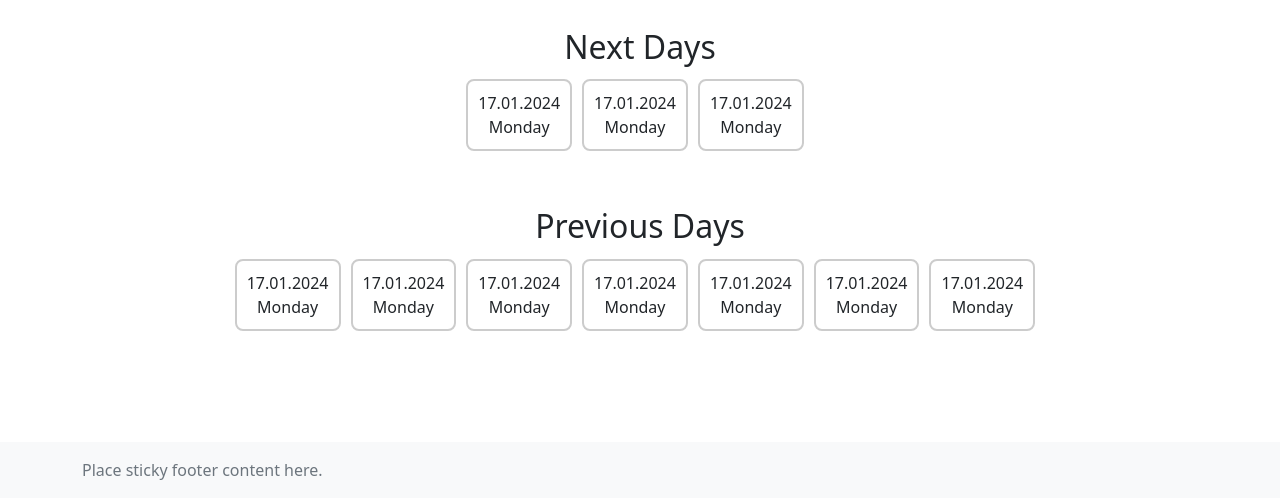
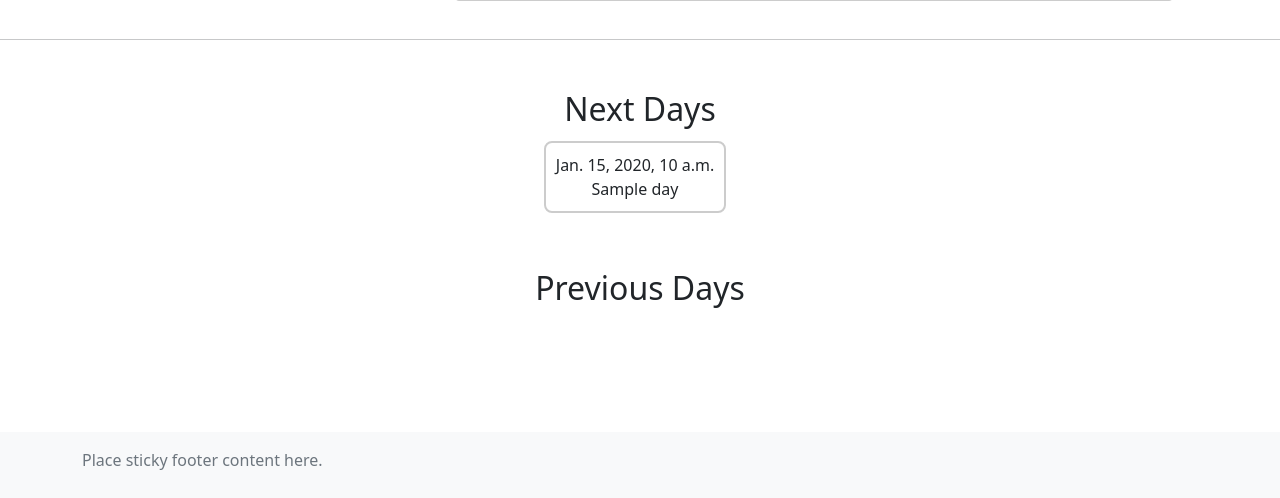
Before and after one commit to KyryloYefremov/WeatherApp, a Django app: template weatherapp/weather/templates/index.html in a window 1280 px wide. Shown: the part 517-1015 px from the top of the page. After the commit the page ends 987 px from the top, so only its background shows below. Run offline with Django 5.2, Linux system fonts and the light colour scheme; a user stored in the database is signed in; tables that the repository leaves empty hold one stand-in row (values such as "Sample post"); the template is opened without the code that fills it: most values are stand-ins (such as "Sample title", 1, 10 or a date in 2020); grey boxes marked "Sample" are stand-in pictures.

Commit message:
add historical data

```diff
--- a/weatherapp/weather/templates/index.html
+++ b/weatherapp/weather/templates/index.html
@@ -15,7 +15,7 @@
 <div id="nav-tabs-div">
     <ul class="nav nav-tabs">
       <li class="nav-item">
-          <a class="nav-link active" aria-current="page" href="#">{{ today_forecast.city }}</a>
+          <a class="nav-link active" aria-current="page" href="#">{{ forecast.city }}</a>
       </li>
     </ul>
 </div>
@@ -24,20 +24,20 @@
   <div class="row weather-container">
     <div class="col-md-4">
       <!-- Content for the first column -->
-        <img src="{% static today_forecast.icon_src %}" alt="" id="weather-img">
+        <img src="{% static forecast.icon_src %}" alt="" id="weather-img">
     </div>
     <div class="col-md-8">
       <!-- Content for the second column -->
-        <h2>Actual Weather {{ today_forecast.city }}: {{ today_forecast.date }} </h2>
+        <h2>Actual Weather {{ forecast.city }}: {{ forecast.date }} </h2>
         <p>
-            <span class="temp">{{ today_forecast.mintemp }} - {{ today_forecast.maxtemp }}</span>
+            <span class="temp">{{ forecast.mintemp }} - {{ forecast.maxtemp }}</span>
             <span class="temp-symbol">°C</span>
         </p>
-        <p>{{ today_forecast.condition }}.</p>
-        <p>Rain probability: {{ today_forecast.daily_chance_of_rain }}%</p>
+        <p>{{ forecast.condition }}.</p>
+        <p>Rain probability: {{ forecast.daily_chance_of_rain }}%</p>
 
         <div class="time-list">
-            {% for hour in today_forecast.hourly %}
+            {% for hour in forecast.hourly %}
             <div class="time-item">
                 {% for time, degrees in hour.items %}
                   <div class="degrees">{{ degrees }}°C</div>
@@ -59,18 +59,12 @@
         <div class="col-md" id="next-days-forecast">
             <h2>Next Days</h2>
             <div class="forecast-list">
-                <div class="forecast-item">
-                    <div class="forecast-day">17.01.2024</div>
-                    <div class="forecast-degrees">Monday</div>
+                {% for date in next_dates %}
+                <div class="forecast-item" onclick="location.href='{% url "get_city_forecast" forecast.city date.date%}'">
+                    <div class="forecast-day">{{ date.date }}</div>
+                    <div class="forecast-degrees">{{ date.day }}</div>
                 </div>
-                <div class="forecast-item">
-                    <div class="forecast-day">17.01.2024</div>
-                    <div class="forecast-degrees">Monday</div>
-                </div>
-                <div class="forecast-item">
-                    <div class="forecast-day">17.01.2024</div>
-                    <div class="forecast-degrees">Monday</div>
-                </div>
+                {% endfor %}
             </div>
         </div>
 
@@ -80,34 +74,12 @@
             </div>
 
             <div class="forecast-list">
-                <div class="forecast-item">
-                    <div class="forecast-day">17.01.2024</div>
-                    <div class="forecast-degrees">Monday</div>
+                {% for date in prev_dates %}
+                <div class="forecast-item" onclick="location.href='{% url "get_city_forecast" forecast.city date.date%}'">
+                    <div class="forecast-day">{{ date.date }}</div>
+                    <div class="forecast-degrees">{{ date.day }}</div>
                 </div>
-                <div class="forecast-item">
-                    <div class="forecast-day">17.01.2024</div>
-                    <div class="forecast-degrees">Monday</div>
-                </div>
-                <div class="forecast-item" >
-                    <div class="forecast-day">17.01.2024</div>
-                    <div class="forecast-degrees">Monday</div>
-                </div>
-                <div class="forecast-item">
-                    <div class="forecast-day">17.01.2024</div>
-                    <div class="forecast-degrees">Monday</div>
-                </div>
-                <div class="forecast-item">
-                    <div class="forecast-day">17.01.2024</div>
-                    <div class="forecast-degrees">Monday</div>
-                </div>
-                <div class="forecast-item">
-                    <div class="forecast-day">17.01.2024</div>
-                    <div class="forecast-degrees">Monday</div>
-                </div>
-                <div class="forecast-item">
-                    <div class="forecast-day">17.01.2024</div>
-                    <div class="forecast-degrees">Monday</div>
-                </div>
+                {% endfor %}
             </div>
 
         </div>
```
